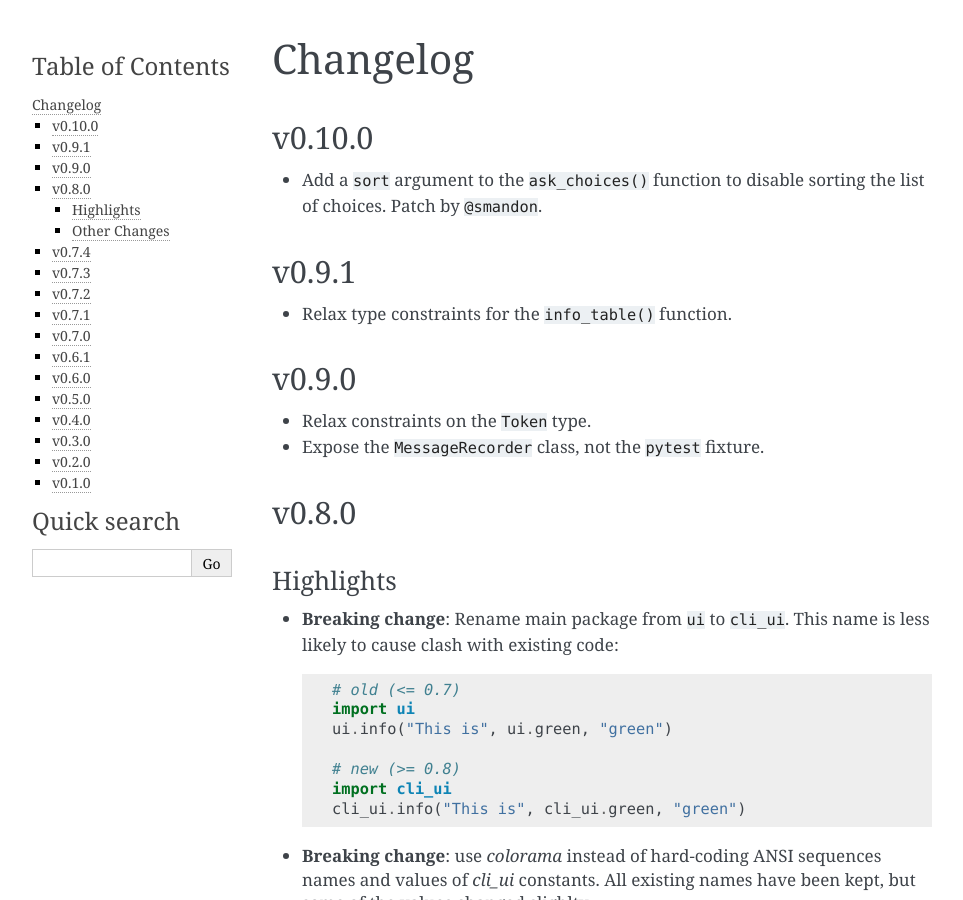
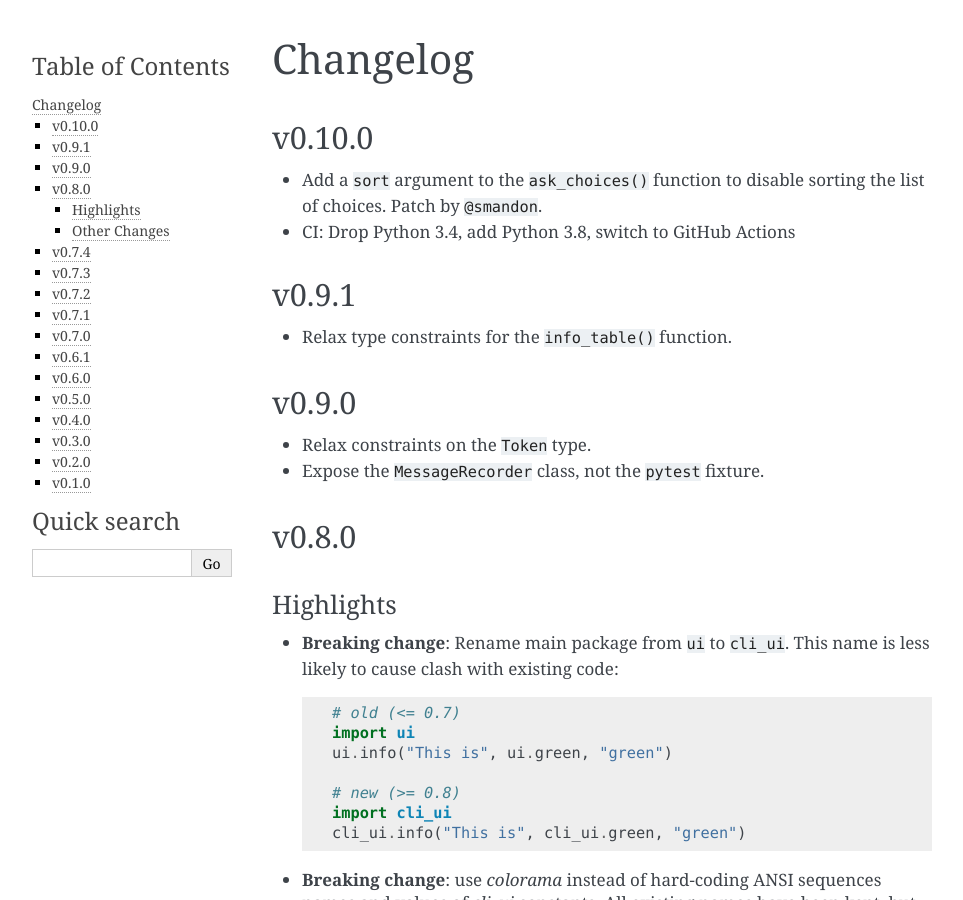
Before and after one commit to your-tools/python-cli-ui, a Sphinx documentation site: the page built from docs/changelog.rst, in a window 1280 px wide and 900 px high. Shown: the whole window, without its empty margins (148-1111 px from the left). Built offline with Sphinx 7.4.7, drawn with Linux system fonts in a browser that asks for light colours.

Commit message:
Update changelog about CI

```diff
--- a/docs/changelog.rst
+++ b/docs/changelog.rst
@@ -6,6 +6,7 @@ v0.10.0
 
 * Add a ``sort`` argument to the ``ask_choices()`` function to disable sorting
   the list of choices. Patch by ``@smandon``.
+* CI: Drop Python 3.4, add Python 3.8, switch to GitHub Actions
 
 v0.9.1
 ++++++
```
